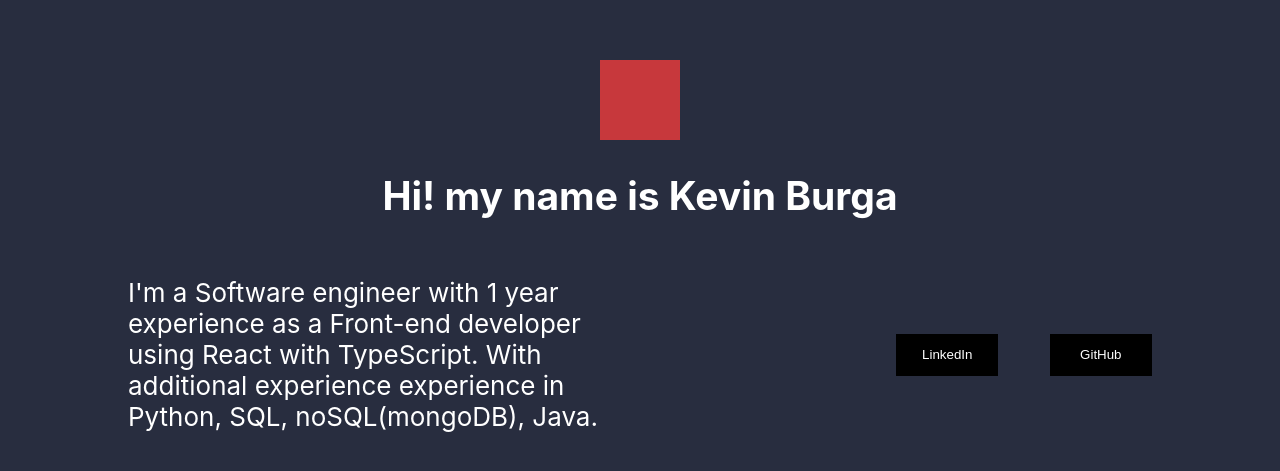
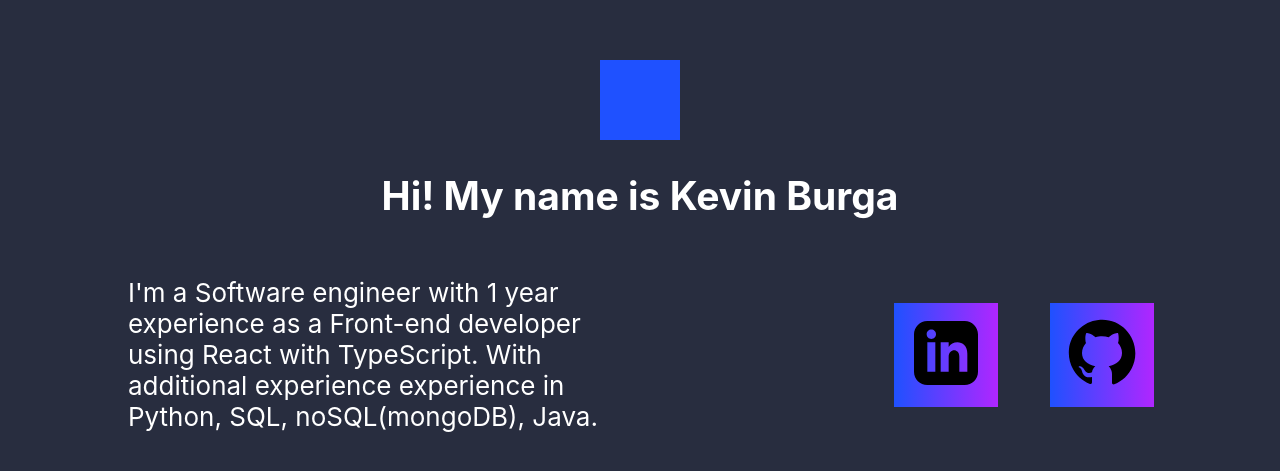
Before and after one commit to kasbr97/kasbr97.github.io, a React (Create React App) app: page / in a window 1280 px wide. Shown: the part 141-612 px from the top of the page. Built offline with nearby package versions, Linux system fonts and the light colour scheme.

Commit message:
Added SVGs of social media, added the buttons and changed CSS for social buttons

```diff
--- a/src/App.css
+++ b/src/App.css
@@ -5,13 +5,13 @@
 .App-shape {
   height: 10vmin;
   width: 10vmin;
-  background-color: #C7383C;
-  transition: transform 1s linear;
+  background-color: #1F51FF;
+  transition: transform 1s linear, background-color 1s linear;
 }
 
 .App-shape:hover {
+  background-color: #B026FF;
   transform: rotate(360deg) translateX(100px);
-
 }
 
 .App-header {
--- a/src/mainPage/mainPage.css
+++ b/src/mainPage/mainPage.css
@@ -30,10 +30,35 @@
     gap: 10%;
 }
 
-.Buttons-Main {
+.github-Image {
+    width: 5rem;
+    height: 5rem;
+}
+/* .github-Image:hover {
+    filter: invert(26%) sepia(75%) saturate(6948%) hue-rotate(272deg) brightness(106%) contrast(101%);
+} */
+
+.Buttons-Social {
     background-color: black;
     color: white;
     border: none;
-    width: 20%;
-    height: 20%;
+    background: linear-gradient(90deg, #1F51FF, #B026FF, #1F51FF);
+    width: 6.5rem;
+    height: 6.5rem;
+    cursor: pointer;
+    background-size: 200%;
+    transition: background-position 400ms ease;
 }
+
+.Buttons-Social:hover {
+    background-position: 100%;
+}
+
+.linkedin-Image {
+    /*
+        For future reference... filters on SVGs done through this website
+        https: //isotropic.co/tool/hex-color-to-css-filter/
+    */
+    width: 4rem;
+    height: 4rem;
+}
--- a/src/mainPage/mainPage.js
+++ b/src/mainPage/mainPage.js
@@ -1,20 +1,32 @@
 import './mainPage.css'
 
 function MainPage() {
+    const handleSocialButtonClick = (socialMedia) => {
+        switch (socialMedia) {
+            case 'linkedin':
+                window.open("https://www.linkedin.com/in/kevinburgarojas/", "_blank");
+                break;
+            case 'github':
+                window.open("https://github.com/kasbr97", "_blank");
+                break;
+            default:
+                break;
+        }
+    }
     return (
         <div className="Container">
-            <h2>Hi! my name is Kevin Burga</h2>
+            <h2>Hi! My name is Kevin Burga</h2>
             <div className="Main-description">
                 <p className="Description-text">
                     I'm a Software engineer with 1 year experience as a Front-end developer using React with TypeScript.
                     With additional experience experience in Python, SQL, noSQL(mongoDB), Java.
                 </p>
                 <div className='Description-buttons'>
-                    <button className="Buttons-Main">
-                        LinkedIn
+                    <button className="Buttons-Social" onClick={()=>{handleSocialButtonClick('linkedin')}}>
+                        <img src="linkedinIcon.svg" className="linkedin-Image" alt="LinkedIn"/>
                     </button>
-                    <button className="Buttons-Main">
-                        GitHub
+                    <button className="Buttons-Social" onClick={()=>{handleSocialButtonClick('github')}}>
+                        <img src="githubIcon.svg" className="github-Image" alt="GitHub"/>
                     </button>
                 </div>
             </div>
```
Also changed, not shown: public/githubIcon.svg (added), public/linkedinIcon.svg (added).
